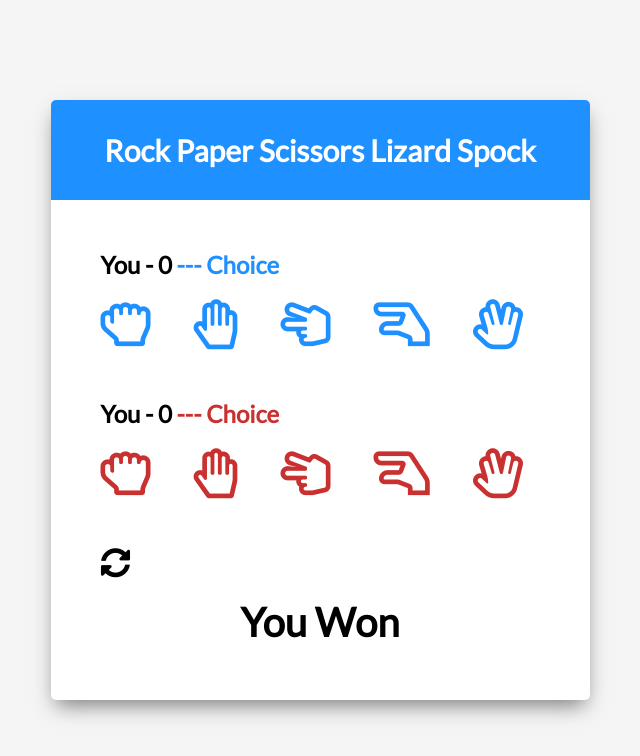
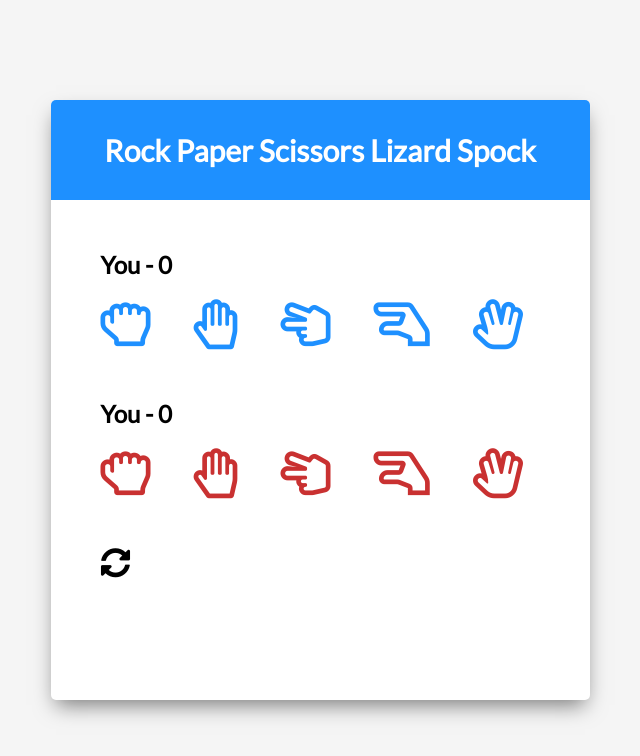
Before and after one commit to malum-web/spock-rock-game, a plain HTML site: page index.html in a window 1280 px wide. Shown: the whole page, without its empty margins (320-960 px from the left). Drawn offline with Linux system fonts and the light colour scheme.

Commit message:
reset all

```diff
--- a/index.html
+++ b/index.html
@@ -15,7 +15,7 @@
         </div>
         <!-- Player Container -->
         <div class="player-container" id="player">
-            <h2>You - <span id="playerScore">0</span><span class="choice" id="playerChoice"> --- Choice</span></h2>
+            <h2>You - <span id="playerScore"></span><span class="choice" id="playerChoice"></span></h2>
             <i class="far fa-hand-rock" title="Rock" id="playerRock" onclick="select('rock')"></i>
             <i class="far fa-hand-paper" title="Paper" id="playerPaper" onclick="select('paper')"></i>
             <i class="far fa-hand-scissors" title="Scissors" id="playerScissors" onclick="select('scissors')"></i>
@@ -24,7 +24,7 @@
         </div>
         <!-- Computer Container -->
         <div class="player-container" id="computer">
-            <h2>You - <span id="computerScore">0</span><span class="choice" id="computerChoice"> --- Choice</span></h2>
+            <h2>You - <span id="computerScore"></span><span class="choice" id="computerChoice"></span></h2>
             <i class="far fa-hand-rock" title="Rock" id="computerRock"></i>
             <i class="far fa-hand-paper" title="Paper" id="computerPaper"></i>
             <i class="far fa-hand-scissors" title="Scissors" id="computerScissors"></i>
@@ -32,10 +32,10 @@
             <i class="far fa-hand-spock" title="Spock" id="computerSpock"></i>
         </div>
         <!-- Reset Icon -->
-        <i class="fas fa-sync-alt reset-icon" title="Reset"></i>
+        <i class="fas fa-sync-alt reset-icon" title="Reset" onclick="resetAll()"></i>
         <!-- Result Text -->
         <div class="result-container">
-            <h3 class="result-text" id="resultText">You Won</h3>
+            <h3 class="result-text" id="resultText"></h3>
         </div>
 </div>
     <!-- Script -->
--- a/script.js
+++ b/script.js
@@ -35,6 +35,18 @@ function resetSelected() {
   allGameIcons.forEach((icon) => {
     icon.classList.remove("selected");
   });
+}
+
+// ResetScore and playerChoice/computerChoice
+function resetAll() {
+    playerScoreNumber = 0;
+    computerScoreNumber = 0;
+    playerScoreEl.textContent = playerScoreNumber
+    computerScoreEl.textContent = computerScoreNumber
+    playerChoiceEl.textContent = "";
+    computerChoiceEl.textContent = "";
+    resultText.textContent= "";
+    resetSelected()
 }
 
 // Random computer choice
@@ -85,12 +97,10 @@ function displayComputerChoice() {
 
 // Check result, increade scores, ipdate resultText
 function updateScore(playerChoice) {
-    console.log(playerChoice, computerChoice);
     if (playerChoice === computerChoice) {
         resultText.textContent= "It's a tie.";
     } else {
         const choice = choices[playerChoice];
-        console.log(choice.defeats.indexOf(computerChoice));
         if (choice.defeats.indexOf(computerChoice) > -1) {
             resultText.textContent = "You Won!";
             playerScoreNumber++;
@@ -140,3 +150,7 @@ function select(playerChoice) {
       break;
   }
 }
+
+
+//  On startup set initial values
+resetAll();
```
